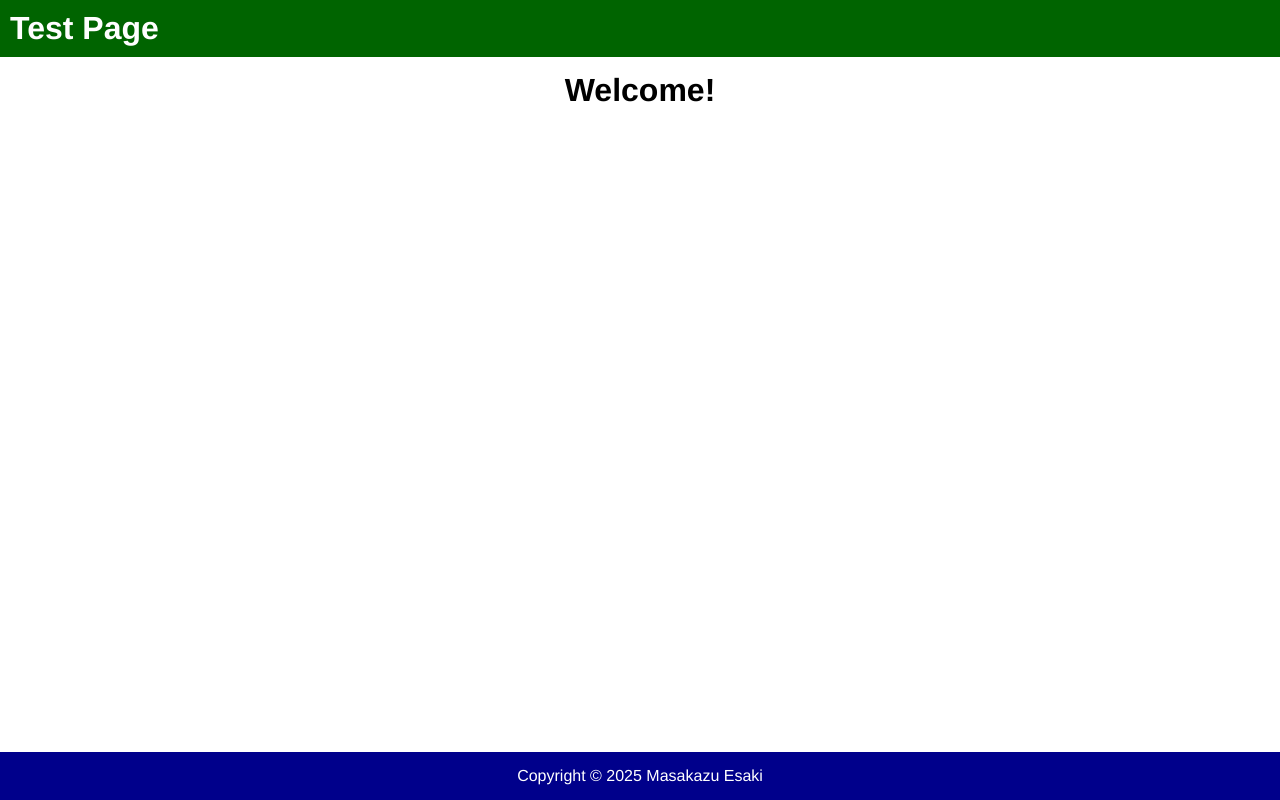
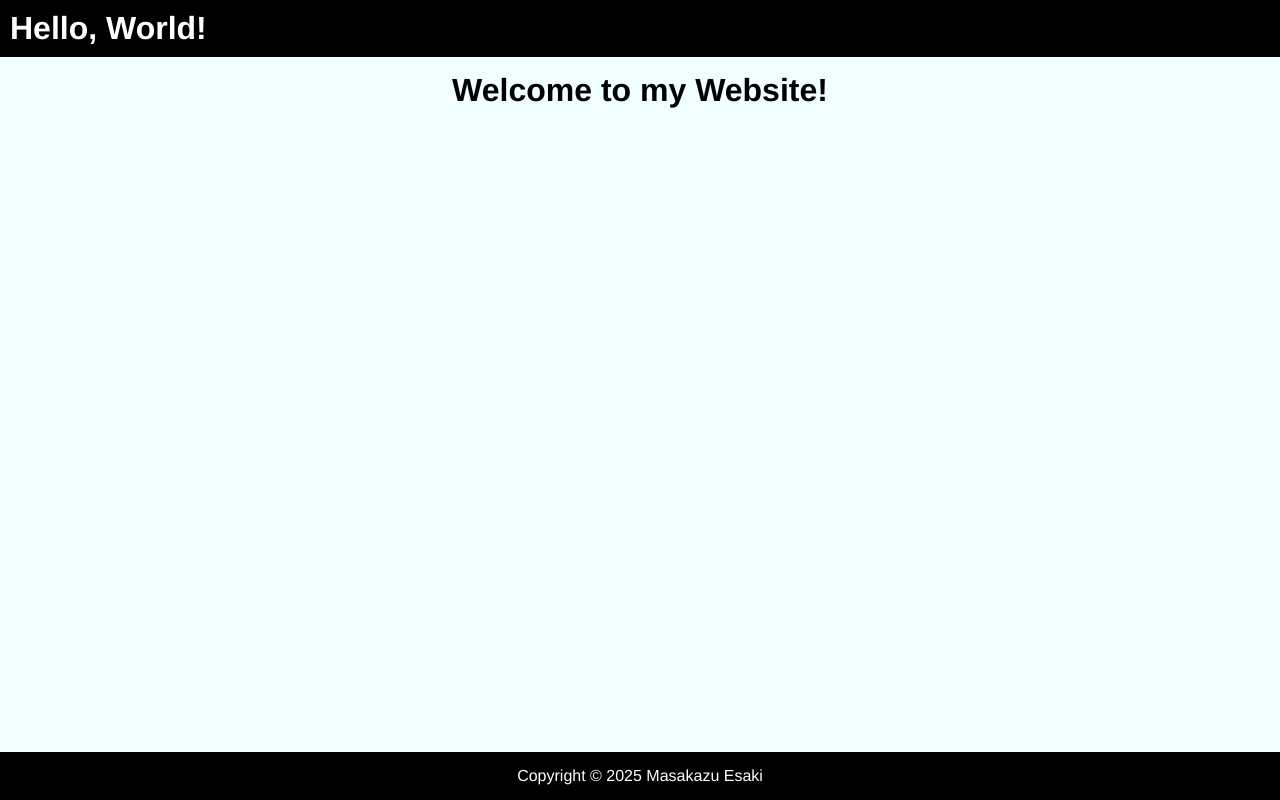
Before and after one commit to masakazu-esaki/masakazu-esaki.github.io, a plain HTML site: page index.html in a window 1280 px wide. Drawn offline with Linux system fonts and the light colour scheme.

Commit message:
デザインの修正

```diff
--- a/assets/css/style.css
+++ b/assets/css/style.css
@@ -11,6 +11,7 @@ html {
 body {
   font-family: "Helvetica Neue", "Helvetica", "Hiragino Sans", "Hiragino Kaku Gothic ProN", "Arial", "Yu Gothic", "Meiryo", sans-serif;
   height: 100%;
+  background-color: azure;
 }
 
 img {
@@ -19,7 +20,7 @@ img {
 
 header {
   padding: 10px;
-  background-color: darkgreen;
+  background-color: black;
   color: white;
   margin: 0 0 15px 0;
 }
@@ -37,6 +38,6 @@ footer {
   width: 100%;
   margin: 15px 0 0 0;
   padding: 15px;
-  background-color: darkblue;
+  background-color: black;
   color: white;
 }
--- a/index.html
+++ b/index.html
@@ -3,15 +3,15 @@
 <head>
   <meta charset="UTF-8">
   <meta name="viewport" content="width=device-width, initial-scale=1.0">
-  <link rel="stylesheet" href="/assets/css/style.css">
-  <title>Test</title>
+  <link rel="stylesheet" href="./assets/css/style.css">
+  <title>Masakazu Esaki Official Website</title>
 </head>
 <body>
   <header>
-    <h1>Test Page</h1>
+    <h1>Hello, World!</h1>
   </header>
   <main>
-    <h1>Welcome!</h1>
+    <h1>Welcome to my Website!</h1>
   </main>
   <footer>
     Copyright &copy; 2025 Masakazu Esaki
```
Also changed, not shown: 1 other file.
